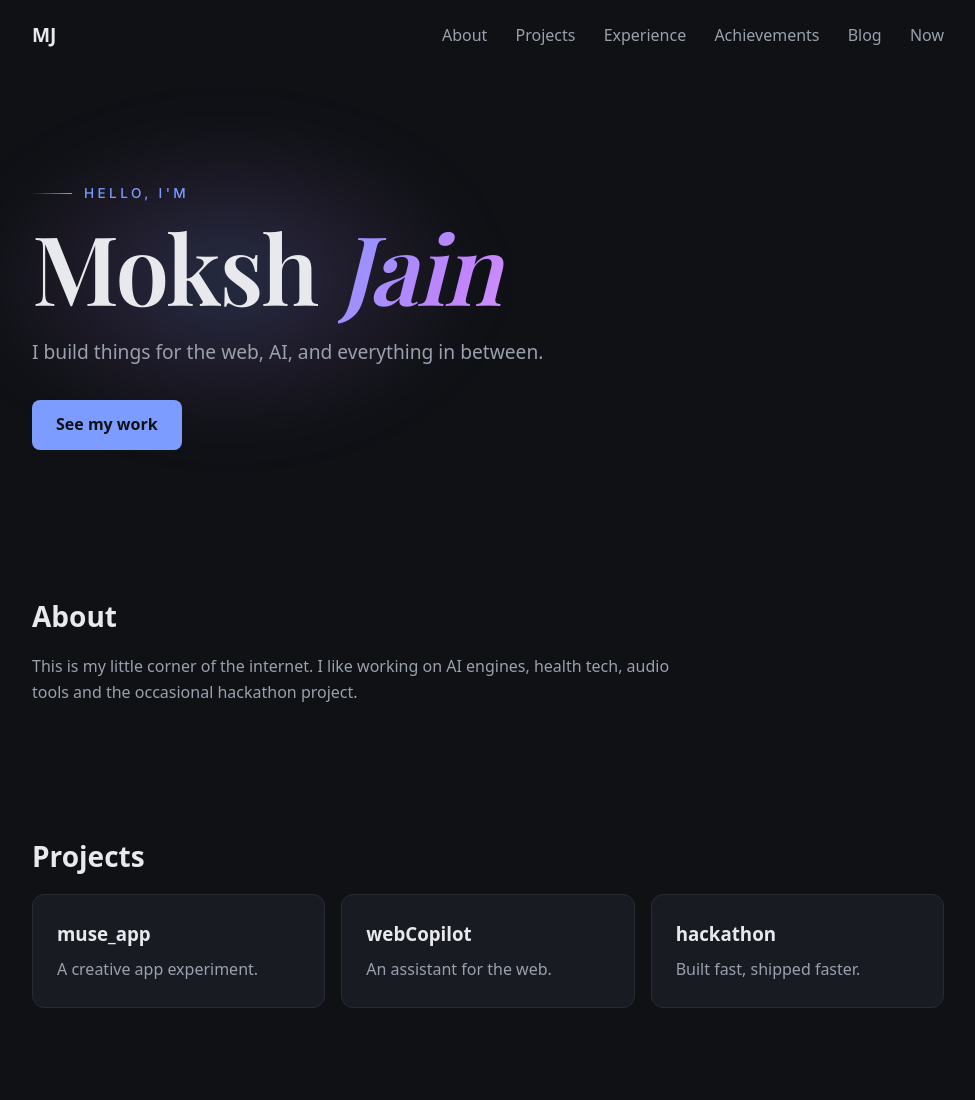
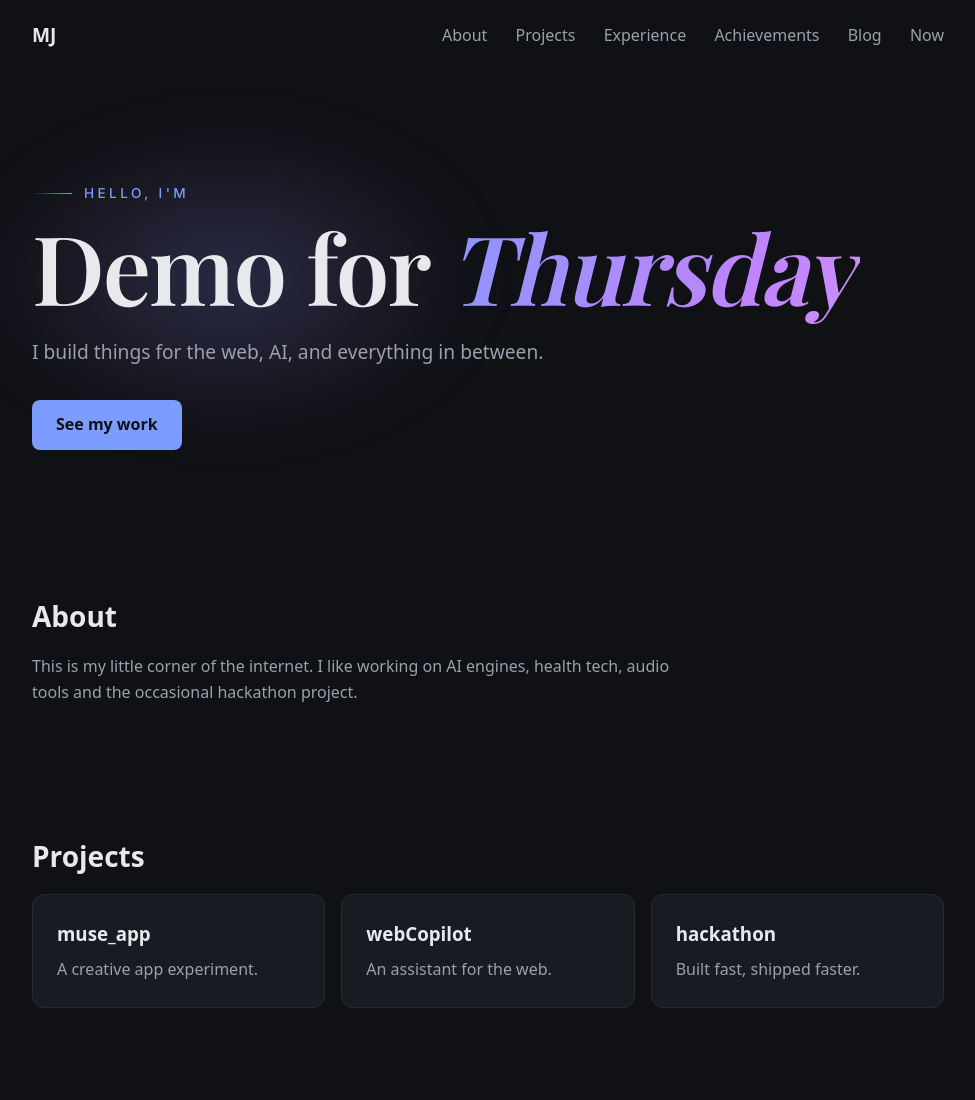
Before and after one commit to mokshjain-cmd/mokshjain-cmd.github.io, a plain HTML site: page index.html in a window 1280 px wide. Shown: the top 1100 px of the page, without its empty margins (152-1127 px from the left). Drawn offline with nearby package versions, Linux system fonts and the light colour scheme; a web font is replaced by a local one.

Commit message:
Change hero headline to "Demo for Thursday"
Co-Authored-By: Claude Opus 5.5 <noreply@anthropic.com>
Claude-Session: https://claude.ai/code/session_013w5Ak7ZxY2s18uNnjiSQjY

```diff
--- a/index.html
+++ b/index.html
@@ -26,7 +26,7 @@
   <main>
     <section class="hero">
       <p class="eyebrow"><span class="eyebrow-line"></span>Hello, I'm</p>
-      <h1><span class="name-first">Moksh</span> <em class="name-last">Jain</em></h1>
+      <h1><span class="name-first">Demo for</span> <em class="name-last">Thursday</em></h1>
       <p class="tagline">I build things for the web, AI, and everything in between.</p>
       <a class="btn" href="#projects">See my work</a>
     </section>
```
